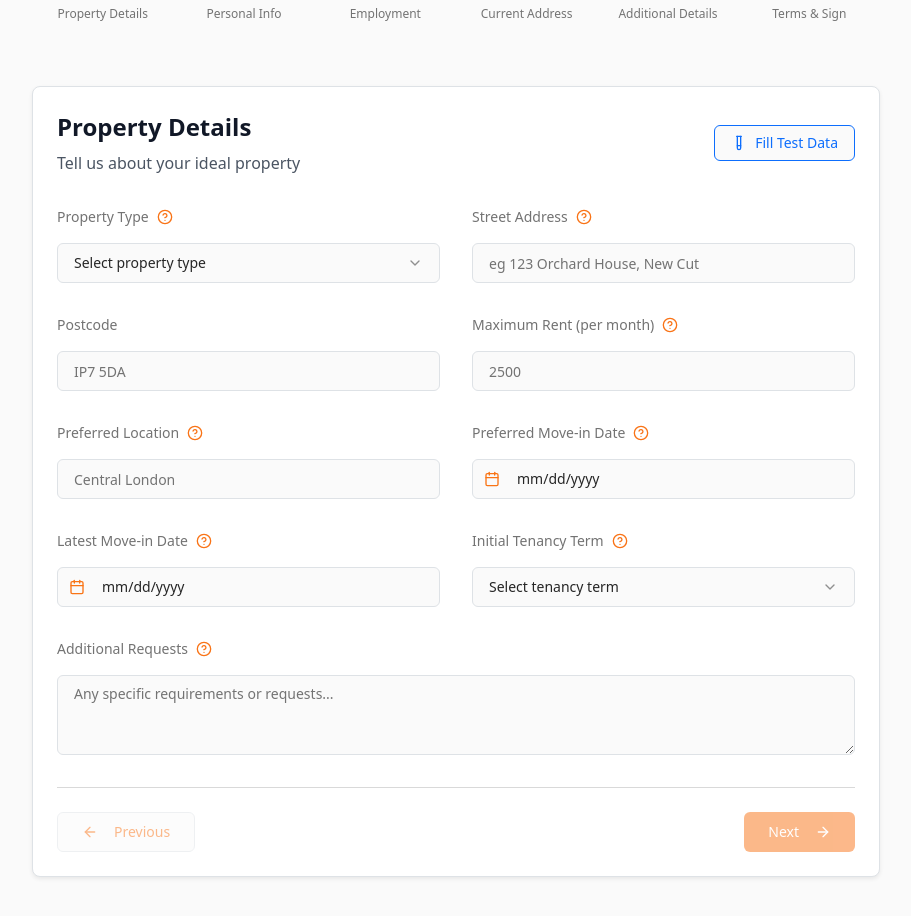
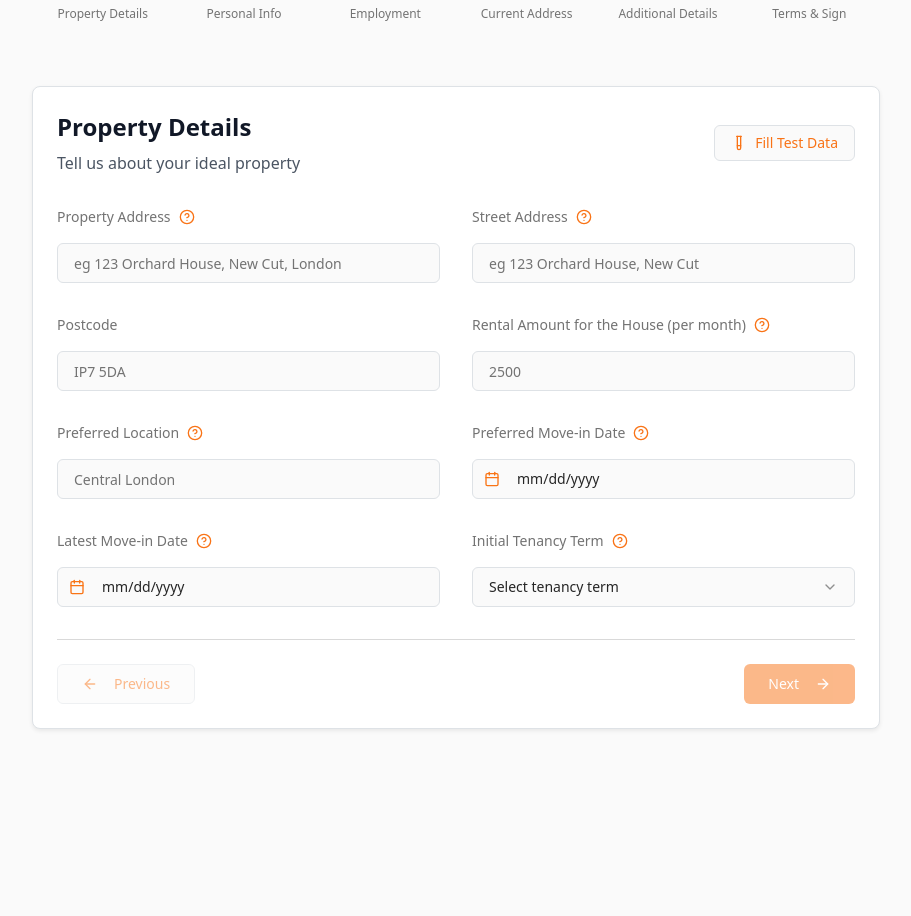
Before and after one commit to calvinwarwick/palmer-partners-forms, a React (Vite) app: page /application in a window 1280 px wide. Shown: the part 270-1186 px from the top of the page, without its empty margins (184-1095 px from the left). After the commit the page ends 1127 px from the top, so only its background shows below. Built offline with nearby package versions, Linux system fonts and the light colour scheme.

Commit message:
Refactor: Update form labels and styling
Updated labels in the property details step, removed the "Additional requests" field, and applied orange styling to the progress slider and top links.

```diff
--- a/src/components/tenancy-application/steps/PropertyDetailsStep.tsx
+++ b/src/components/tenancy-application/steps/PropertyDetailsStep.tsx
@@ -32,7 +32,7 @@ const PropertyDetailsStep = ({
           variant="outline"
           size="sm"
           onClick={onFillAllTestData}
-          className="flex items-center gap-2 border-primary text-primary hover:bg-primary hover:text-primary-foreground"
+          className="flex items-center gap-2 border-orange-500 text-orange-500 hover:bg-orange-500 hover:text-white"
         >
           <TestTube className="h-4 w-4" />
           Fill Test Data
@@ -41,24 +41,17 @@ const PropertyDetailsStep = ({
 
       <div className="grid grid-cols-1 md:grid-cols-2 gap-8 mobile-form-grid">
         <FormFieldWithTooltip
-          label="Property Type"
-          tooltip="Select the type of accommodation you're looking for"
+          label="Property Address"
+          tooltip="Enter the full address of the property you're applying for"
           htmlFor="propertyType"
         >
-          <Select
+          <Input
+            id="propertyType"
             value={propertyPreferences.propertyType}
-            onValueChange={(value) => onUpdatePreferences("propertyType", value)}
-          >
-            <SelectTrigger className="focus:ring-orange-500 focus:border-orange-500">
-              <SelectValue placeholder="Select property type" />
-            </SelectTrigger>
-            <SelectContent>
-              <SelectItem value="apartment">Apartment</SelectItem>
-              <SelectItem value="house">House</SelectItem>
-              <SelectItem value="studio">Studio</SelectItem>
-              <SelectItem value="room">Room</SelectItem>
-            </SelectContent>
-          </Select>
+            onChange={(e) => onUpdatePreferences("propertyType", e.target.value)}
+            placeholder="eg 123 Orchard House, New Cut, London"
+            className="focus:ring-orange-500 focus:border-orange-500"
+          />
         </FormFieldWithTooltip>
 
         <FormFieldWithTooltip
@@ -89,8 +82,8 @@ const PropertyDetailsStep = ({
         </FormFieldWithTooltip>
 
         <FormFieldWithTooltip
-          label="Maximum Rent (per month)"
-          tooltip="Enter your maximum monthly rental budget in pounds"
+          label="Rental Amount for the House (per month)"
+          tooltip="Enter the monthly rental amount for the property you're applying for in pounds"
           htmlFor="maxRent"
         >
           <Input
@@ -172,21 +165,6 @@ const PropertyDetailsStep = ({
           </Select>
         </FormFieldWithTooltip>
       </div>
-
-      <FormFieldWithTooltip
-        label="Additional Requests"
-        tooltip="Any specific requirements or requests for your ideal property"
-        htmlFor="additionalRequests"
-      >
-        <Textarea
-          id="additionalRequests"
-          value={propertyPreferences.additionalRequests}
-          onChange={(e) => onUpdatePreferences("additionalRequests", e.target.value)}
-          placeholder="Any specific requirements or requests..."
-          rows={3}
-          className="focus:ring-orange-500 focus:border-orange-500"
-        />
-      </FormFieldWithTooltip>
     </div>
   );
 };
--- a/src/components/ui/progress.tsx
+++ b/src/components/ui/progress.tsx
@@ -1,3 +1,4 @@
+
 import * as React from "react"
 import * as ProgressPrimitive from "@radix-ui/react-progress"
 
@@ -16,7 +17,7 @@ const Progress = React.forwardRef<
     {...props}
   >
     <ProgressPrimitive.Indicator
-      className="h-full w-full flex-1 bg-primary transition-all"
+      className="h-full w-full flex-1 bg-orange-500 transition-all"
       style={{ transform: `translateX(-${100 - (value || 0)}%)` }}
     />
   </ProgressPrimitive.Root>
--- a/src/index.css
+++ b/src/index.css
@@ -211,6 +211,15 @@ textarea:focus {
   @apply text-orange-800;
 }
 
+/* Links and navigation colors */
+a {
+  @apply text-orange-500;
+}
+
+a:hover {
+  @apply text-orange-600;
+}
+
 /* Ensure all buttons use orange theme */
 .btn-primary,
 button[class*="bg-blue"] {
```
